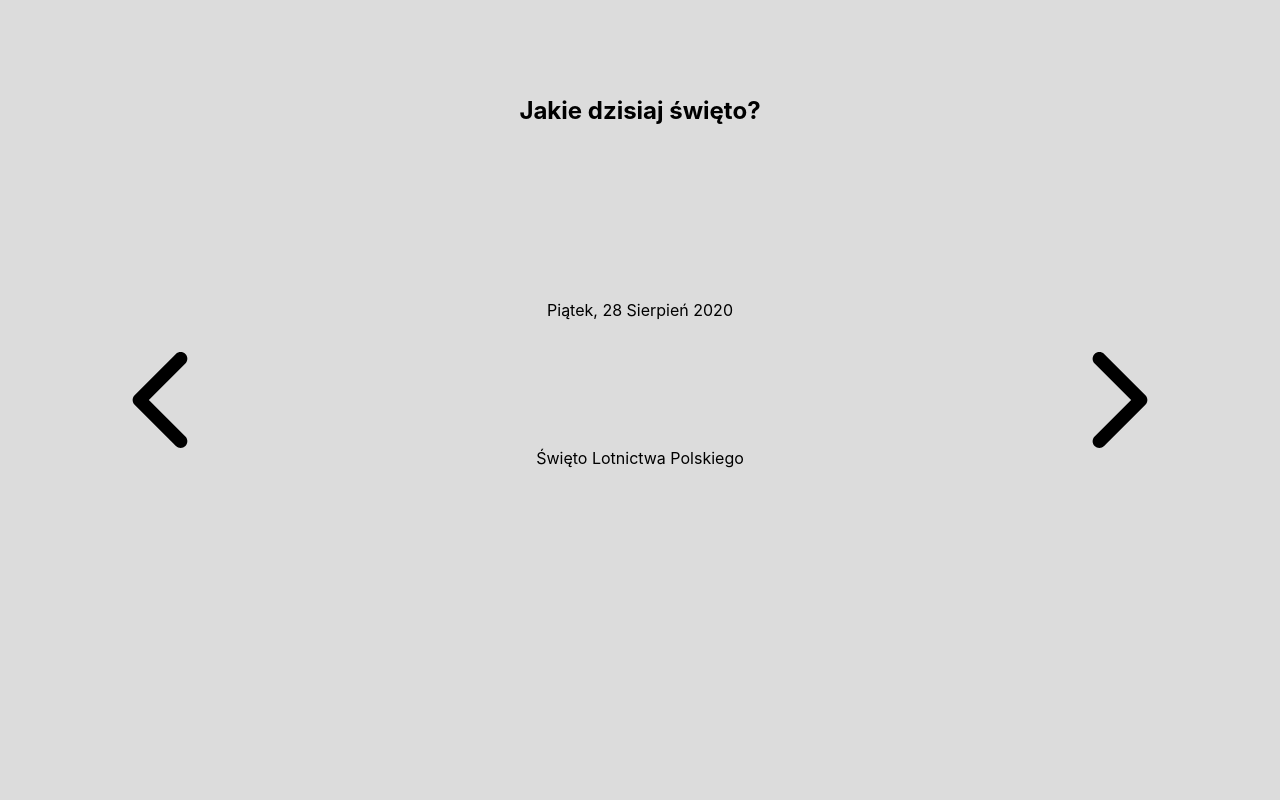
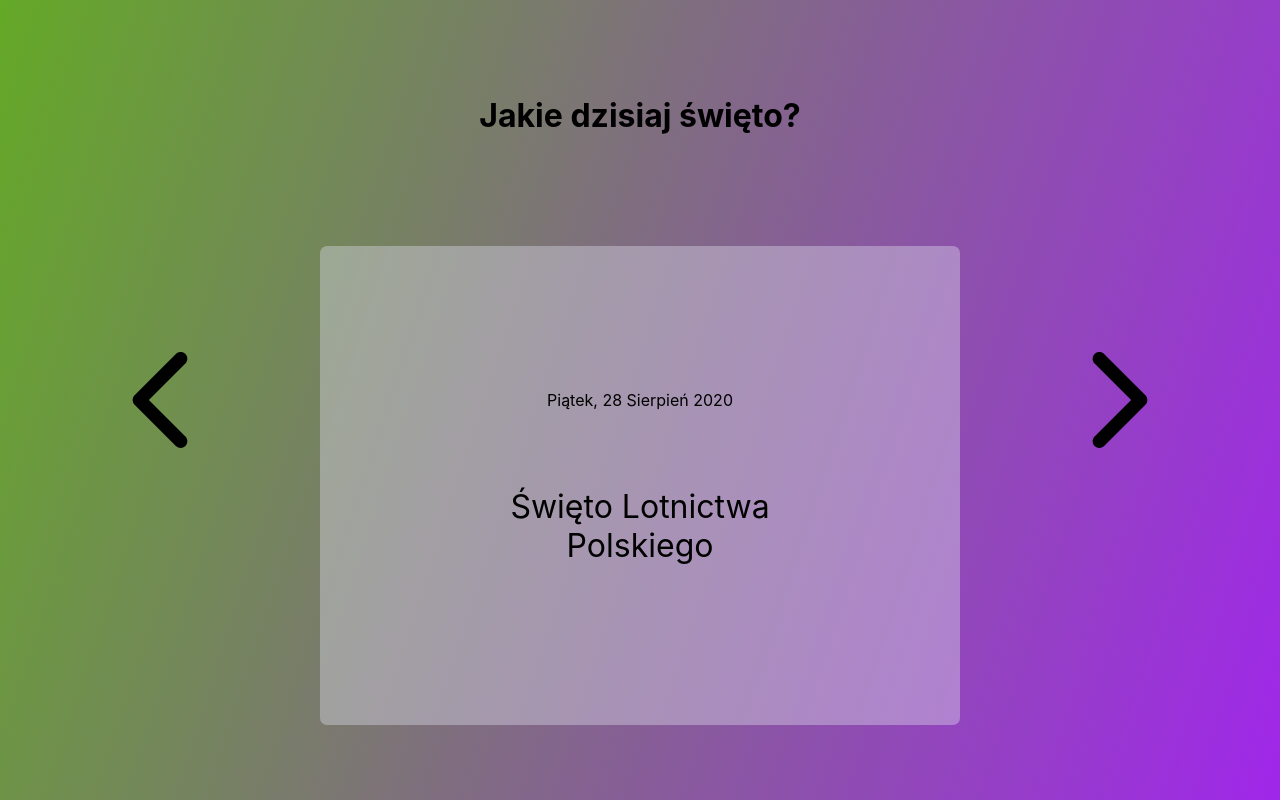
Before and after one commit to mdziedzi/jakiedzisiajswieto, a React (Create React App) app: page / in a window 1280 px wide. Built offline with nearby package versions, Linux system fonts and the light colour scheme.

Commit message:
Add multi colour background

```diff
--- a/src/App.css
+++ b/src/App.css
@@ -7,12 +7,8 @@ html, body {
   overflow-x:hidden;
 }
 
-body {
-  background-color: #DCDCDC;
-}
-
 h1 {
-  font-size: 24px;
+  font-size: 2rem;
 }
 
 .Page {
@@ -60,8 +56,19 @@ h1 {
   cursor: pointer;
 }
 
+.HolidayContainer {
+  flex-grow: 5;
+
+}
+
+.HolidayArea {
+  background-color: rgba(220,220,235,0.4);
+  border-radius: 7px;
+  padding: 20%;
+}
+
 .Holiday {
-  flex-grow: 5;
+  font-size: 2rem;
 }
 
 .Date {
--- a/src/App.js
+++ b/src/App.js
@@ -43,16 +43,38 @@ function App() {
     setCurrentDate({ value: new Date() })
   }
 
+  function generate() {
+
+    var hexValues = ["0","1","2","3","4","5","6","7","8","9","a","b","c","d","e"];
+
+    function populate(a) {
+      for ( var i = 0; i < 6; i++ ) {
+        var x = Math.round( Math.random() * 14 );
+        var y = hexValues[x];
+        a += y;
+      }
+      return a;
+    }
+
+    var newColor1 = populate('#');
+    var newColor2 = populate('#');
+    var angle = Math.round( Math.random() * 360 );
+
+    return "linear-gradient(" + angle + "deg, " + newColor1 + ", " + newColor2 + ")";
+  }
+
   return (
     <>
-      <div className="Page">
+      <div className="Page" style={{background: generate()}}>
         <div className="Container">
           <div className="Clickable ArrowColumn" onClick={onPrevDayClicked}><img src="arrow.svg" alt="Previous day" className="LeftArrow"></img></div>
           <div className="MainColumn">
             <h1 className="Header Clickable" onClick={onTodayClicked}>Jakie dzisiaj święto?</h1>
-            <div className="Holiday">
+            <div className="HolidayContainer">
+              <div className="HolidayArea">
               <p className="Date">{translateWeekDay(currentDate.value)}, {toDay(currentDate.value)} {translateMonth()} {currentDate.value.getFullYear()}</p>
-              <p>{holidays[toMonth(currentDate.value)][toDay(currentDate.value)]}</p>
+              <p className="Holiday">{holidays[toMonth(currentDate.value)][toDay(currentDate.value)]}</p>
+              </div>
             </div>
           </div>
           <div className="Clickable ArrowColumn" onClick={onNextDayClicked}><img src="arrow.svg" alt="Previous day" className="RightArrow"></img></div>
--- a/src/holidays.js
+++ b/src/holidays.js
@@ -16,10 +16,36 @@ const holidays = {
 
     },
     "09": {
-        "01": [""],
-        "02": [""],
-        "03": [""],
-        "04": [""]
+        "01": ["Pierwszy Dzień Szkoły"],
+        "02": ["Dzień Dużego Rozmiaru"],
+        "03": ["Dzień Wersalskiego Pokoju"],
+        "04": ["Dzień Imigranta"],
+        "05": ["Dzień Postaci z Bajek"],
+        "06": ["Święto niepodległości Eswatini"],
+        "07": ["Dzień Zwycięstwa w Mozambiku"],
+        "08": ["Dzień Dobrej Wiadomości"],
+        "09": ["Międzynarodowy Dzień Urody"],
+        "10": ["Światowy Dzień Zapobiegania Samobójstwom"],
+        "11": ["Dzień Histerii i Egocentryzmu w USA"],
+        "12": ["Dzień Programisty"],
+        "13": ["Dzień Całowania Chłopaków w Usta"],
+        "14": ["Wspomnienie Podwyższenia Krzyża Świętego"],
+        "15": ["Dzień olewania systemu"],
+        "16": ["Dzień Bluesa"],
+        "17": ["Dzień Szacunku dla Ludzi Starszych"],
+        "18": ["Międzynarodowy Dzień Geologa"],
+        "19": ["Międzynarodowy Dzień Mówienia jak Pirat"],
+        "20": ["Dzień Niepodległości Osetii Południowej"],
+        "21": ["Dzień Służby Celnej"],
+        "22": ["Dzień bez Samochodu"],
+        "23": ["Dzień Śliwki"],
+        "24": ["Dzień Grzyba"],
+        "25": ["Dzień Budowlańca"],
+        "26": ["Dzień Całowania Dziewczyn"],
+        "27": ["Doroczny Dzień Wymiany Oleju do Smażenia Frytek w Barach Szybkiej Obsługi"],
+        "28": ["Światowy Dzień Morza"],
+        "29": ["Dzień Hipochondryka"],
+        "30": ["Dzień Chłopaka"],
     }
   }
 
```
